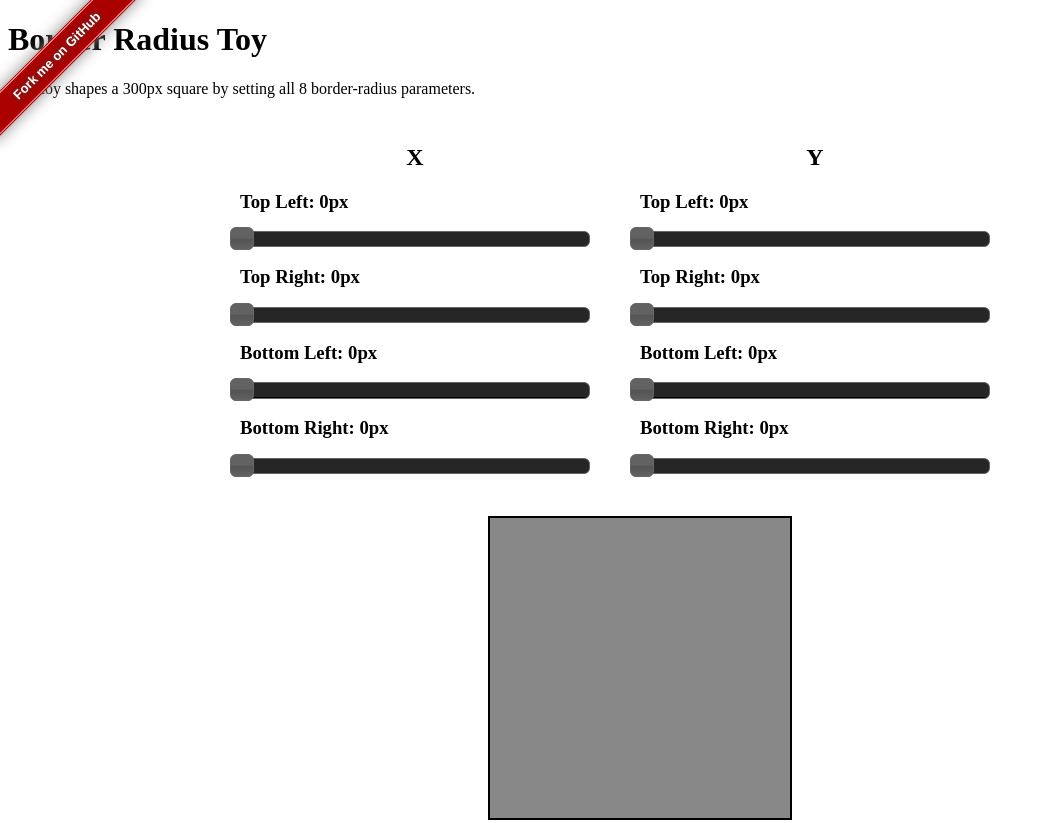
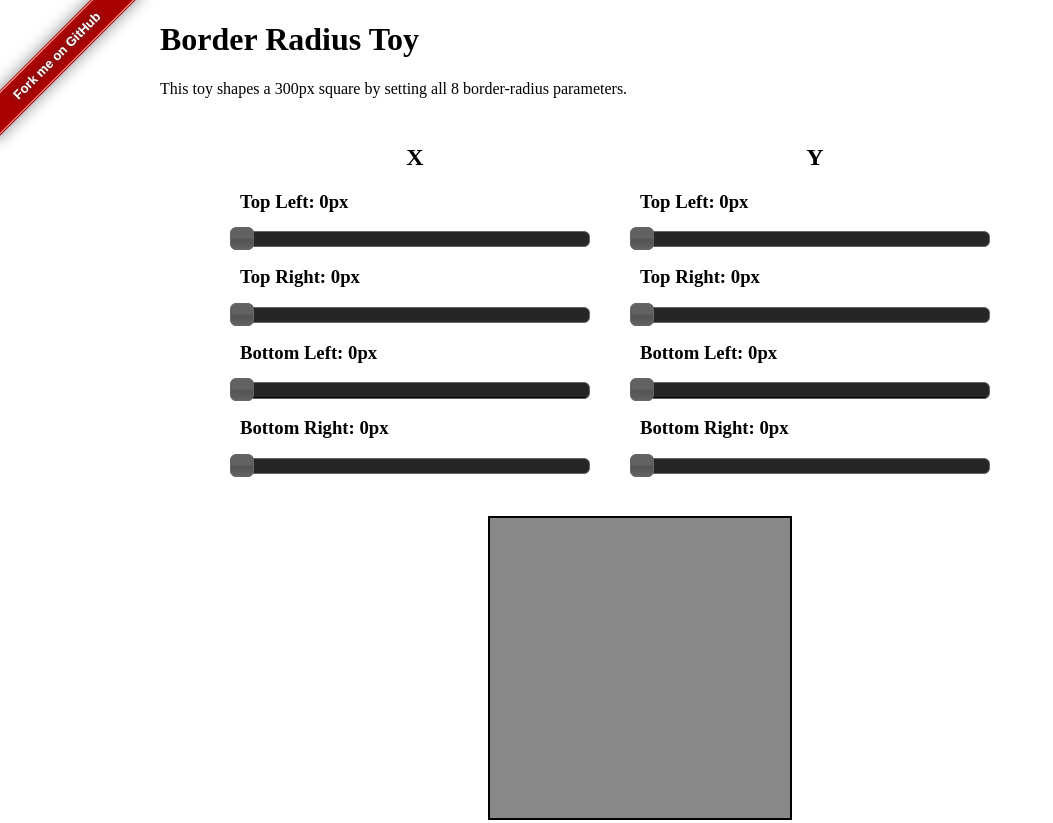
Before and after one commit to JKirchartz/BorderRadiusToy, a plain HTML site: page index.html in a window 1280 px wide. Shown: the top 823 px of the page, without its empty margins (0-1053 px from the left). Drawn offline with Linux system fonts and the light colour scheme.

```diff
--- a/index.html
+++ b/index.html
@@ -67,6 +67,7 @@
 	});
 	</script>
 	<style>
+		header {width:960px;margin:0 auto;display:block}
 		#code{border:1px solid #000;background:#aaa;padding:5px;}
 		#x,#y{width:350px;float:left;margin:0;padding:0;}
 		#y{margin:0 0 0 50px}
@@ -98,8 +99,10 @@
 	</style>
 </head>
 <body>
+<header>
 <h1>Border Radius Toy</h1>
 <p>This toy shapes a 300px square by setting all 8 border-radius parameters.</p>
+</header>
 <div id="controls">
 	<div id="x">
 		<h2>X</h2>
```
